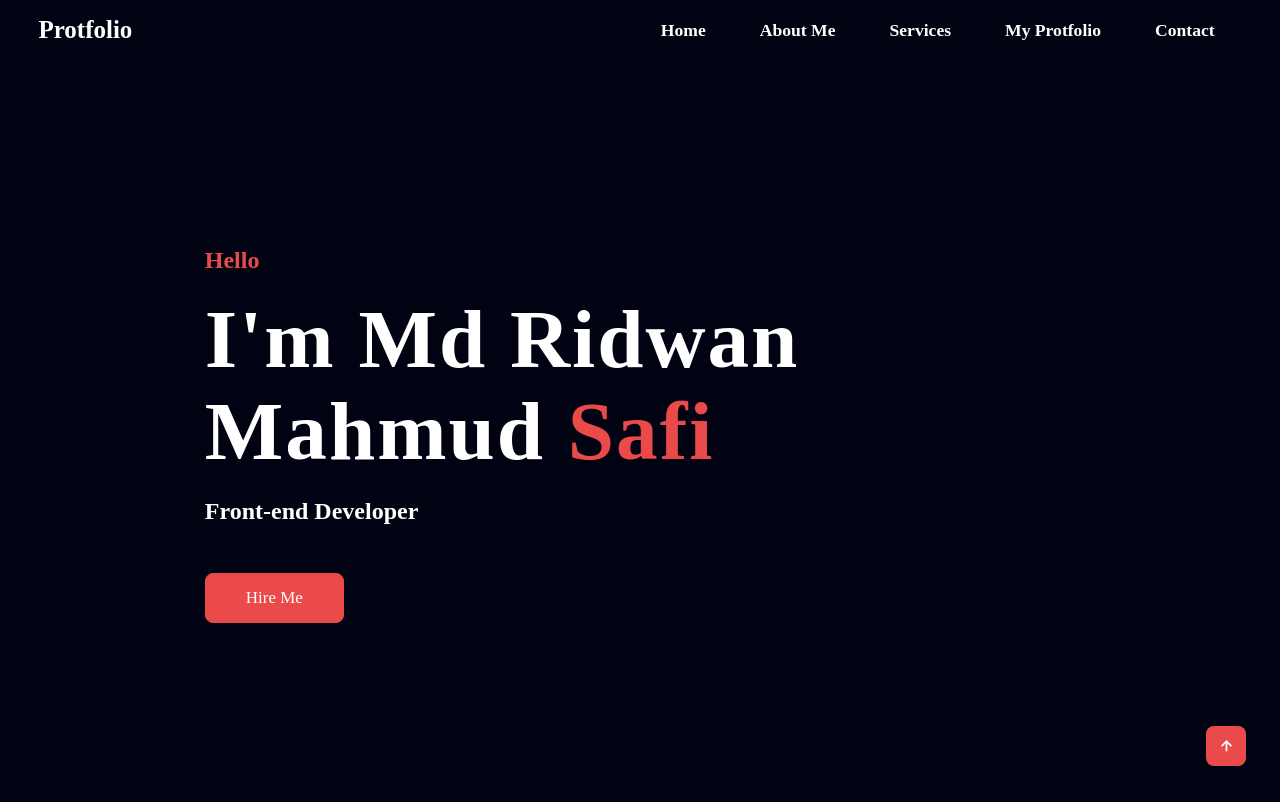
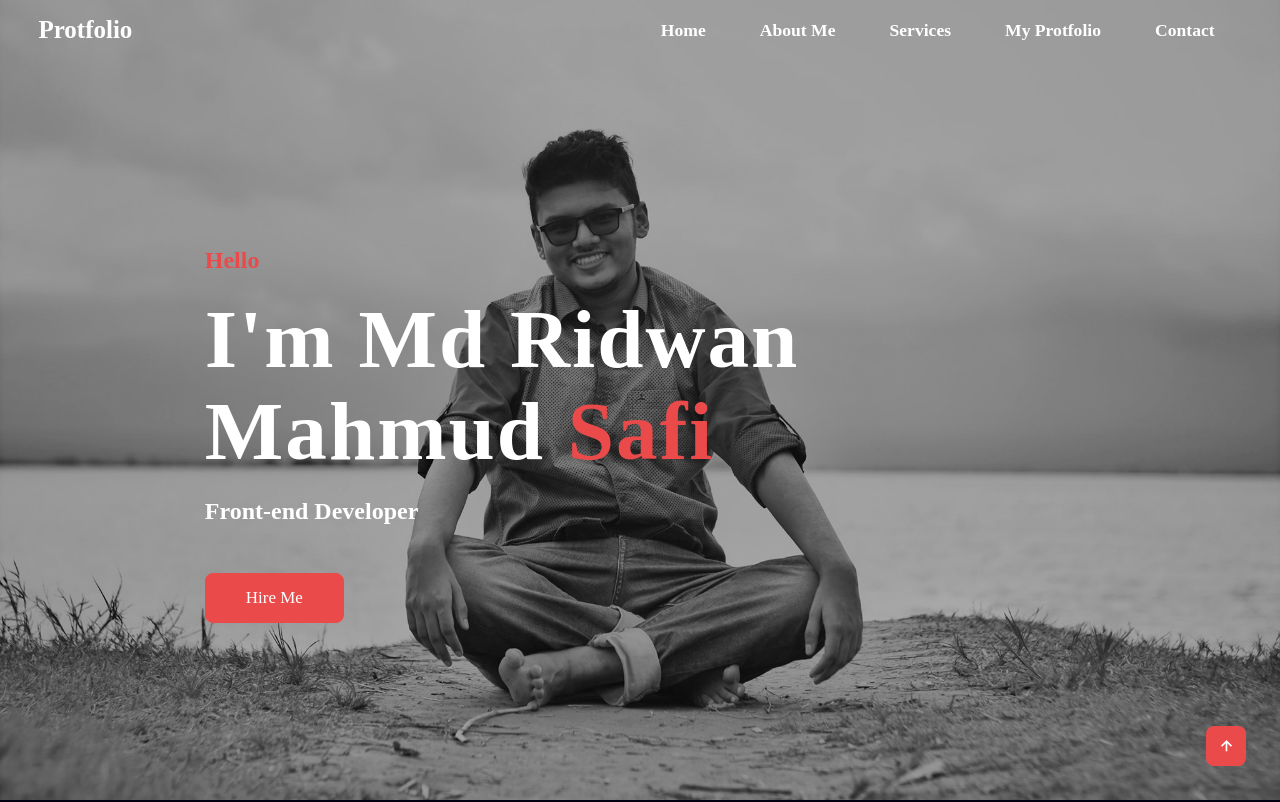
Before and after one commit to RidSafi/Protfolio-ridsafi, a plain HTML site: page index.html in a window 1280 px wide. Shown: the top 802 px of the page. Drawn offline with nearby package versions, Linux system fonts and the light colour scheme.

Commit message:
2nd commit

```diff
--- a/style.css
+++ b/style.css
@@ -77,7 +77,7 @@ section{
     height: 100vh;
     width: 100%;
     position: relative;
-    background: url(../Safi/image/11.jpg);
+    background: url(../image/11.jpg);
     background-size: cover;
     background-position: center;
     display: flex;
```
